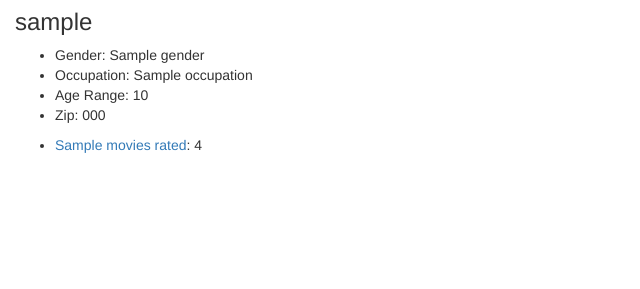
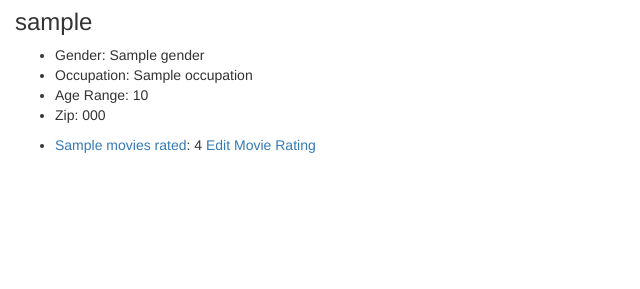
Before and after one commit to mendez6412/django-movies, a Django app: template movielens/flix/templates/flix/rater.html in a window 1280 px wide. Shown: the part 63-352 px from the top of the page, without its empty margins (0-640 px from the left). Run offline with Django 3.2, Linux system fonts and the light colour scheme; the template is opened without the code that fills it: most values are stand-ins (such as "Sample title", 1, 10 or a date in 2020); some libraries are stand-ins or nearby versions; some web fonts are replaced.

Commit message:
update rater and movie rating

```diff
--- a/movielens/flix/templates/flix/movie.html
+++ b/movielens/flix/templates/flix/movie.html
@@ -3,7 +3,8 @@
 <div class="row">
 <div class="col-md-6 col-sm-offset-3">
 <h3>{{ movie.title }}</h3>
-Average Rating: {{ avg_rating }}
+Average Rating: {{ avg_rating }}<br>
+<a href='/rating'>Rate This Movie</a>
 </div>
 </div>
 <div class="row">
--- a/movielens/flix/templates/flix/rater.html
+++ b/movielens/flix/templates/flix/rater.html
@@ -10,7 +10,8 @@
 </ul>
 <ul>
   {% for title, movie_id, rating in movies_rated %}
-  <li><a href="/movie/{{ movie_id }}">{{ title }}</a>: {{ rating }}</li>
+  <li><a href="/movie/{{ movie_id }}">{{ title }}</a>: {{ rating }}   <a href='/movie/{{ movie_id }}/rating'>Edit Movie Rating</a></li>
+
   {% endfor %}
 </ul>
 </div>
```
